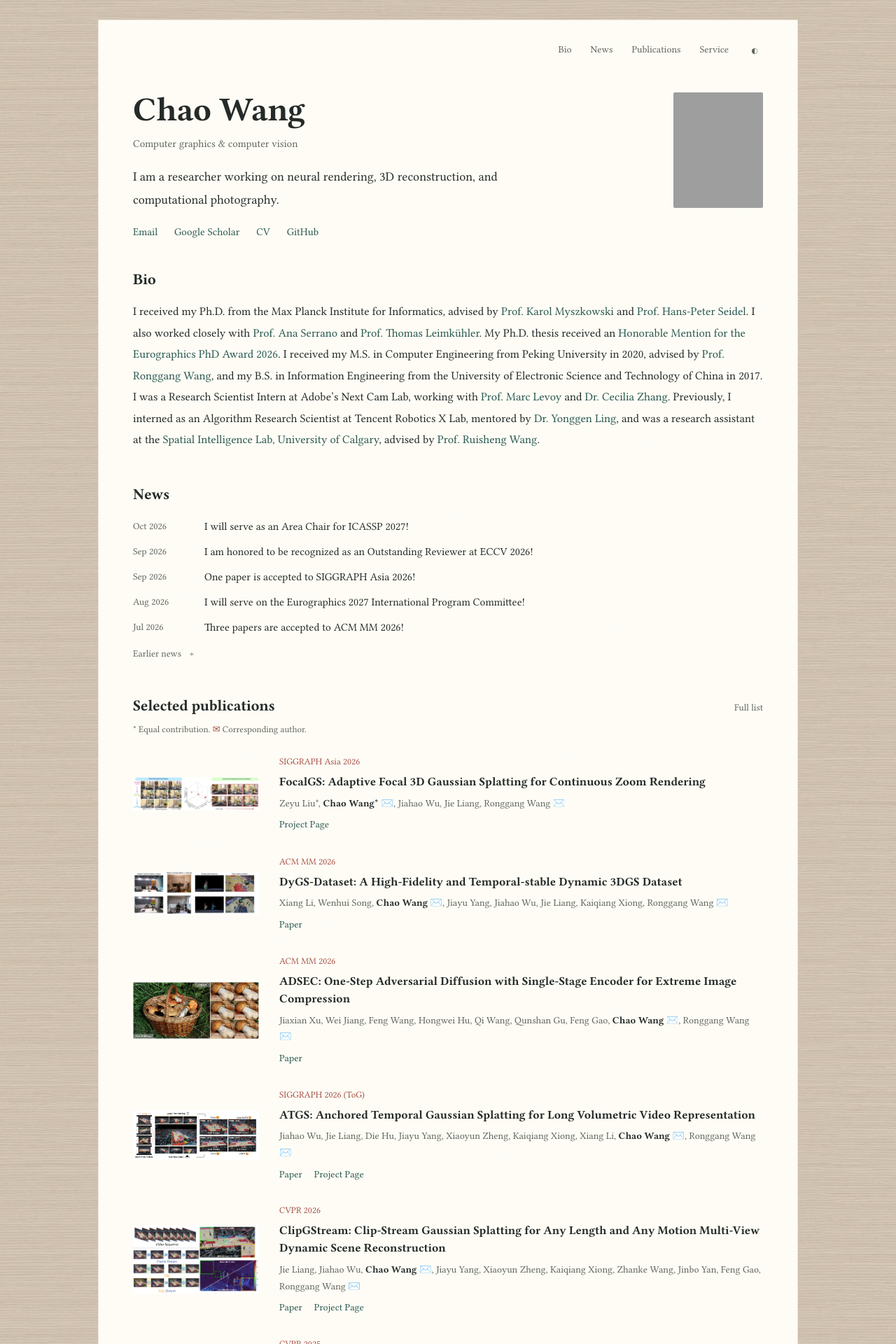
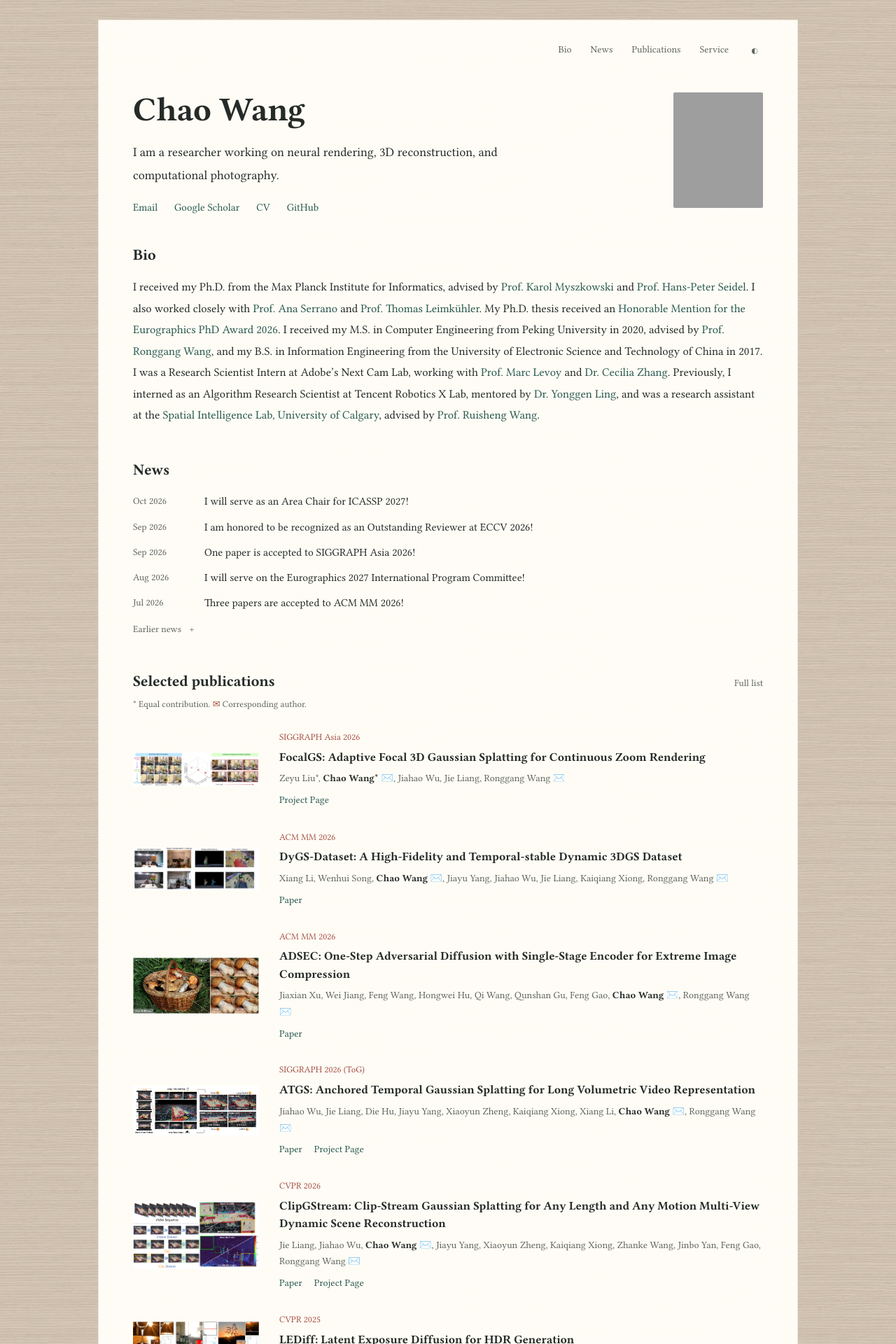
Before and after one commit to Hans1984/Hans1984.github.io, a Jekyll site: the page built from index.md, in a window 1280 px wide. Shown: the top 1920 px of the page at 70% size. Built offline with Jekyll 4.4.1, drawn with Linux system fonts in a browser that asks for light colours; some of the changed text lies outside the part shown; grey boxes are pictures that could not be loaded.

Commit message:
Remove redundant profile subtitle and footer contact details

```diff
--- a/_layouts/homepage.html
+++ b/_layouts/homepage.html
@@ -29,7 +29,6 @@
     </div>
   </header>
   <main id="main" class="container">{{ content }}</main>
-  <footer class="site-footer container"><p>Chao Wang</p><a href="mailto:{{ site.email }}">{{ site.email }}</a></footer>
   </div>
 </body>
 </html>
--- a/assets/css/home.css
+++ b/assets/css/home.css
@@ -82,6 +82,7 @@
 ::selection { background: var(--green); color: var(--bg); }
 .page-shell { width: min(1000px, calc(100% - 40px)); margin: 28px auto; background: var(--paper); border: 1px solid var(--paper-edge); }
 .container { width: min(900px, calc(100% - 80px)); margin-inline: auto; }
+#main { padding-bottom: 32px; }
 .skip-link { position: fixed; left: 16px; top: -80px; padding: 8px 14px; background: var(--bg); z-index: 10; }
 .skip-link:focus { top: 10px; }
 .site-header { padding: 25px 0 0; }
@@ -93,7 +94,6 @@
 .profile { padding: 43px 0 0; }
 .profile-intro { display: grid; grid-template-columns: minmax(0, 1fr) 128px; align-items: start; gap: 65px; }
 h1 { font: 700 48px/1.15 var(--body-font); letter-spacing: -.7px; }
-.profile-role { color: var(--muted); margin-top: 9px; font-size: 15px; }
 .profile-description { font-size: 18px; line-height: 1.8; max-width: 620px; margin-top: 17px; }
 .profile-links { display: flex; flex-wrap: wrap; gap: 24px; margin-top: 18px; font-size: 15px; }
 .portrait { width: 128px; aspect-ratio: 2540 / 3265; object-fit: cover; border-radius: 2px; margin-top: 3px; }
@@ -151,8 +151,6 @@
 .visitor-counter { display: inline-block; max-width: 100%; }
 .visitor-counter img { width: auto; max-width: 100%; height: auto; }
 .visitor-note, .counter-preview-note { color: var(--muted); font-size: 12.5px; line-height: 1.8; margin-top: 8px; }
-.site-footer { display: flex; justify-content: space-between; flex-wrap: wrap; gap: 12px; margin-top: 32px; padding-bottom: 32px; color: var(--muted); font-size: 13px; }
-.site-footer a { color: var(--muted); }
 @media (max-width: 700px) {
   .page-shell { width: calc(100% - 20px); margin: 10px auto; }
   .container { width: calc(100% - 48px); }
@@ -164,7 +162,6 @@
   .profile-intro { grid-template-columns: minmax(0, 1fr) 96px; gap: 25px; }
   h1 { font-size: 42px; letter-spacing: -.5px; }
   .portrait { width: 96px; }
-  .profile-role { font-size: 13.5px; margin-top: 7px; }
   .profile-description { font-size: 16px; margin-top: 17px; }
   .profile-links { gap: 21px; font-size: 14px; margin-top: 17px; }
   .bio { margin-top: 31px; }
@@ -183,12 +180,10 @@
   .profile-intro { grid-template-columns: minmax(0, 1fr) 82px; gap: 19px; }
   h1 { font-size: 40px; }
   .portrait { width: 82px; }
-  .profile-role { font-size: 13px; max-width: 180px; }
   .profile-description { grid-column: 1 / -1; }
   .profile-copy { display: contents; }
   .profile-copy h1 { grid-column: 1; grid-row: 1; }
-  .profile-role { grid-column: 1; grid-row: 2; margin-top: -10px; align-self: start; }
-  .portrait { grid-column: 2; grid-row: 1 / 3; }
+  .portrait { grid-column: 2; grid-row: 1; }
   .profile-description { margin-top: 0; }
   .profile-links { grid-column: 1 / -1; margin-top: -3px; }
   .news-list li { grid-template-columns: 65px minmax(0, 1fr); gap: 16px; font-size: 14.5px; padding-bottom: 11px; }
--- a/index.md
+++ b/index.md
@@ -6,7 +6,6 @@
   <div class="profile-intro">
     <div class="profile-copy">
       <h1 id="profile-title">Chao Wang</h1>
-      <p class="profile-role">Computer graphics &amp; computer vision</p>
       <p class="profile-description">I am a researcher working on neural rendering, 3D reconstruction, and computational photography.</p>
       <div class="profile-links"><a href="mailto:{{ site.email }}">Email</a><a href="{{ site.google_scholar }}">Google Scholar</a><a href="{{ site.cv_link | relative_url }}">CV</a><a href="{{ site.github_link }}">GitHub</a></div>
     </div>
```
